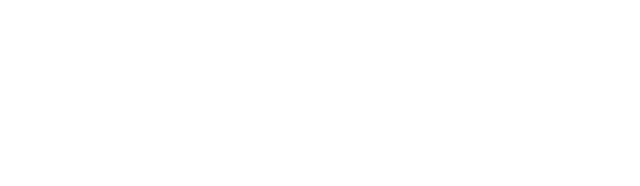
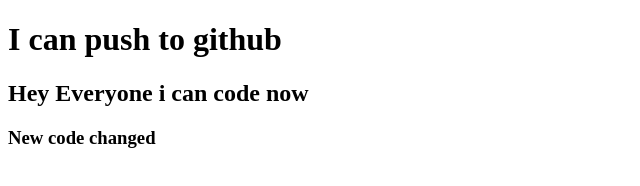
Before and after one commit to nosianuri/my-second-repo, a plain HTML site: page index.html in a window 1280 px wide. Shown: the whole page, without its empty margins (0-640 px from the left). Drawn offline with Linux system fonts and the light colour scheme.

Commit message:
added header

```diff
--- a/index.html
+++ b/index.html
@@ -7,6 +7,8 @@
     <title>My Second Github Repo</title>
 </head>
 <body>
-
+    <h1>I can push to github</h1>
+    <h2>Hey Everyone i can code now</h2>
+    <h3>New code changed</h3>
 </body>
 </html>
```
